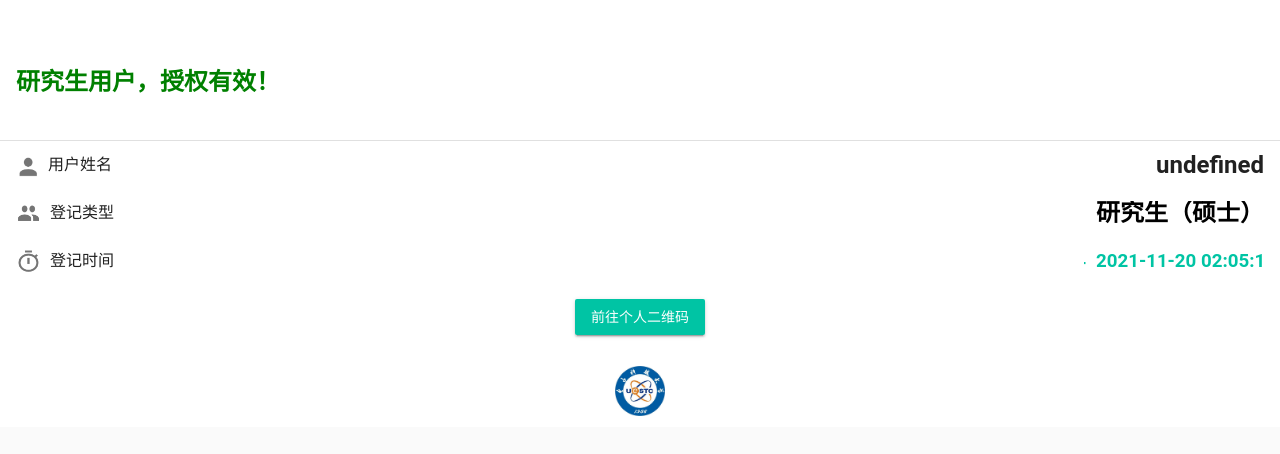
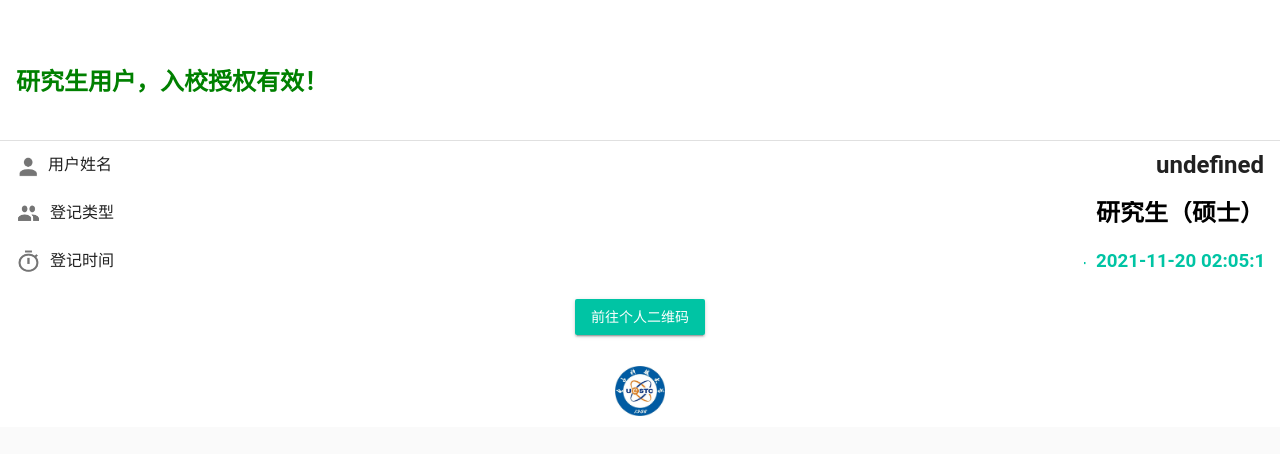
Before and after one commit to WeiFZ/passer, a plain HTML site: page index.html in a window 1280 px wide. Drawn offline with Linux system fonts and the light colour scheme; no server answers; a web font is replaced by a local one.

Commit message:
Update index.html

```diff
--- a/index.html
+++ b/index.html
@@ -974,7 +974,7 @@
                           //   document.getElementById("username").innerHTML = gbkName;
                           // }
                           document.getElementById("usertype").innerHTML = "研究生（硕士）";
-                          document.getElementById("userPasstext").innerHTML = "研究生用户，授权有效！";
+                          document.getElementById("userPasstext").innerHTML = "研究生用户，入校授权有效！";
                         </script>
                       </div>
                     </h3>
```
